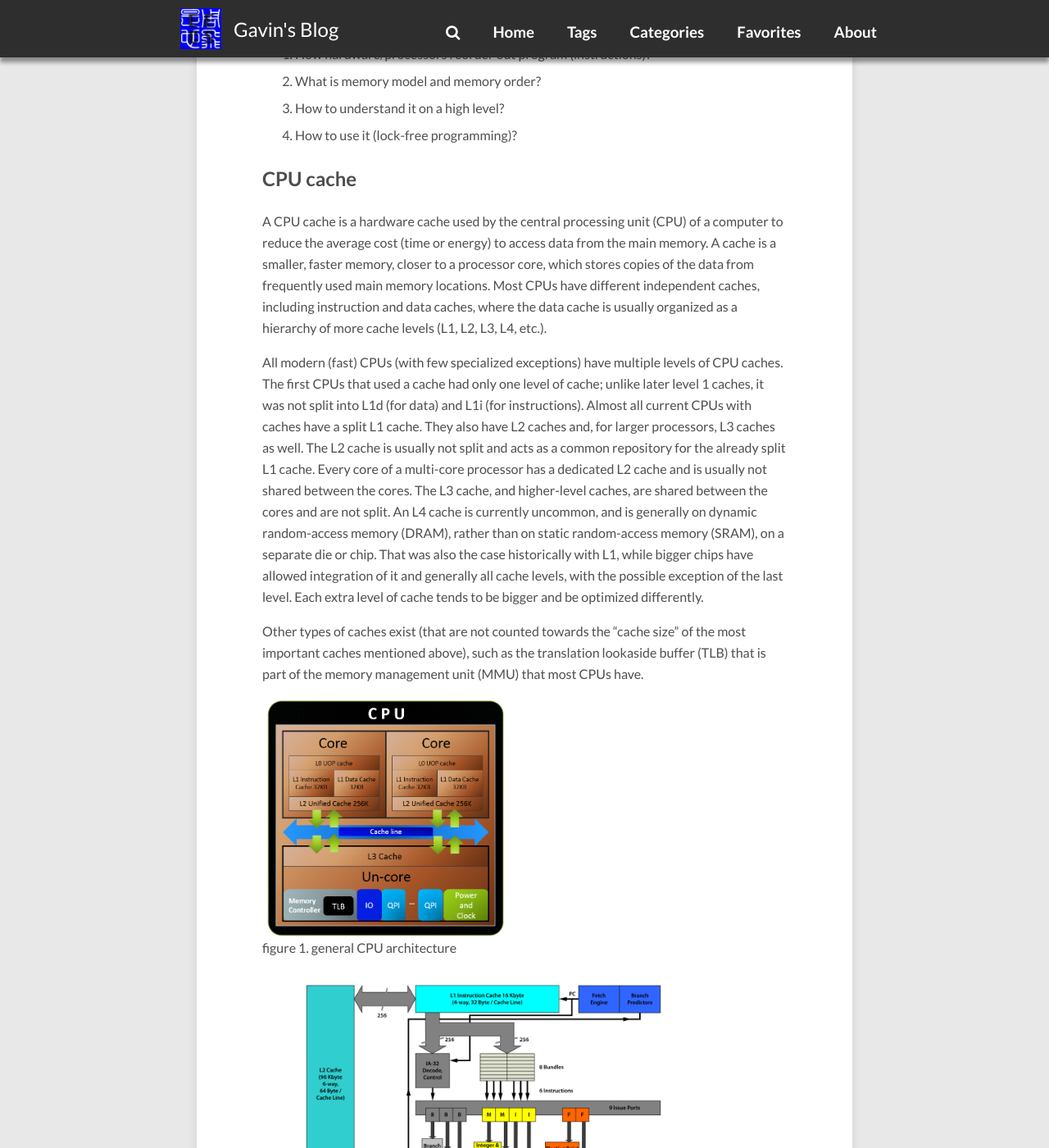
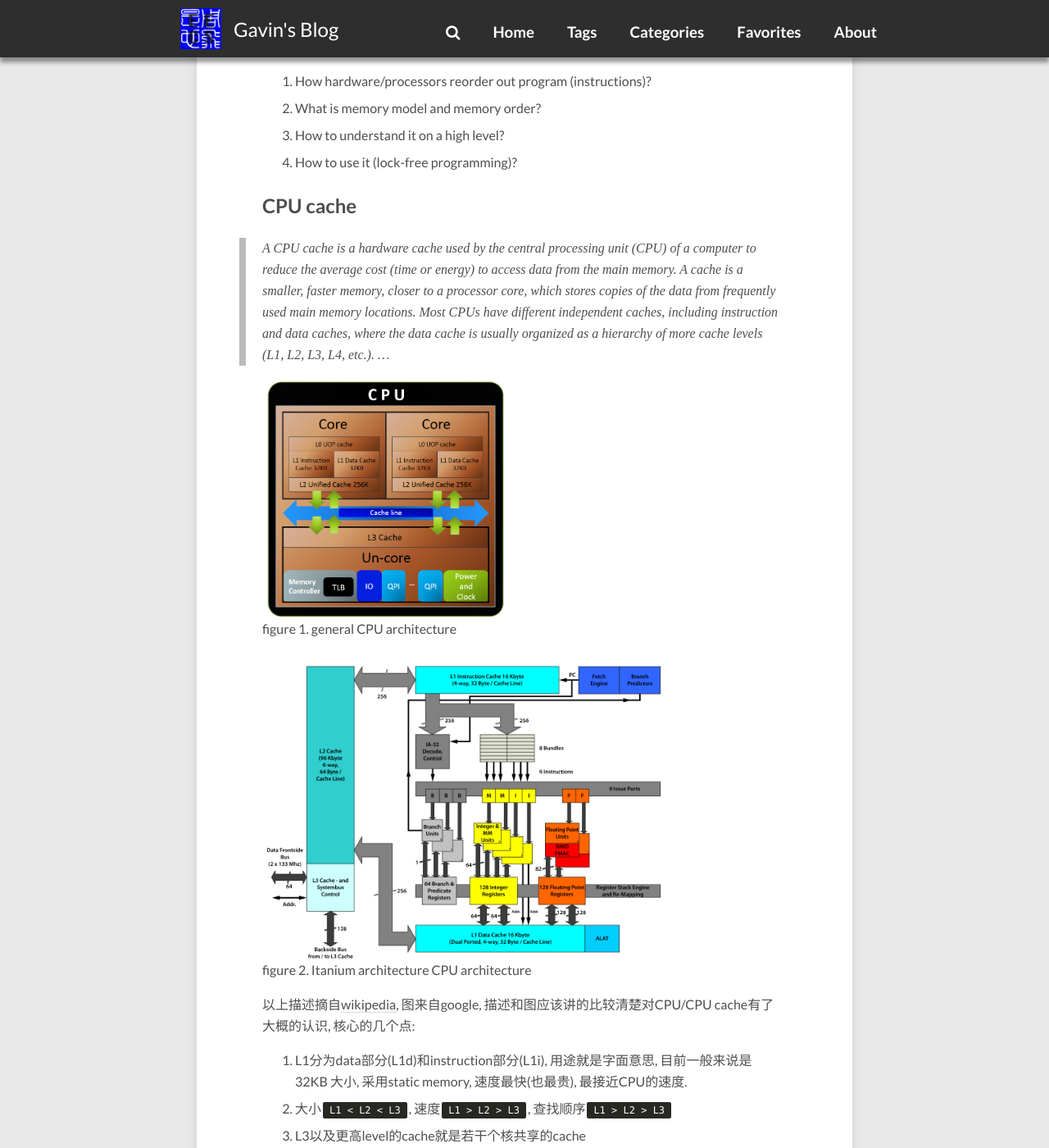
Before and after one commit to gavinchou/gavinchou.github.io, a Jekyll site: the page built from _posts/2019-05-01-memory-ordering.md, in a window 1280 px wide and 1400 px high, scrolled down 1997 px. Shown: the whole window at 82% size. Built offline with Jekyll 4.4.1, drawn with Linux system fonts in a browser that asks for light colours; comment, search, counter and statistics services are not loaded; some of the changed text lies outside the part shown.

````diff
--- a/_posts/2019-05-01-memory-ordering.md
+++ b/_posts/2019-05-01-memory-ordering.md
@@ -29,34 +29,16 @@ This post covers the following questions
 <a name="CPU cache"/>
 ## CPU cache
 
-A CPU cache is a hardware cache used by the central processing unit (CPU) of
-a computer to reduce the average cost (time or energy) to access data from the
-main memory. A cache is a smaller, faster memory, closer to a processor core,
-which stores copies of the data from frequently used main memory locations. Most
-CPUs have different independent caches, including instruction and data caches,
-where the data cache is usually organized as a hierarchy of more cache levels
-(L1, L2, L3, L4, etc.).
+> A CPU cache is a hardware cache used by the central processing unit (CPU) of a
+> computer to reduce the average cost (time or energy) to access data from the
+> main memory. A cache is a smaller, faster memory, closer to a processor core,
+> which stores copies of the data from frequently used main memory locations.
+> Most CPUs have different independent caches, including instruction and data
+> caches, where the data cache is usually organized as a hierarchy of more cache
+> levels (L1, L2, L3, L4, etc.).
+> ...
+
 <!-- more -->
-
-All modern (fast) CPUs (with few specialized exceptions) have multiple levels
-of CPU caches. The first CPUs that used a cache had only one level of cache;
-unlike later level 1 caches, it was not split into L1d (for data) and L1i (for
-instructions). Almost all current CPUs with caches have a split L1 cache. They
-also have L2 caches and, for larger processors, L3 caches as well. The L2 cache
-is usually not split and acts as a common repository for the already split L1
-cache. Every core of a multi-core processor has a dedicated L2 cache and is
-usually not shared between the cores. The L3 cache, and higher-level caches, are
-shared between the cores and are not split. An L4 cache is currently uncommon,
-and is generally on dynamic random-access memory (DRAM), rather than on static
-random-access memory (SRAM), on a separate die or chip. That was also the case
-historically with L1, while bigger chips have allowed integration of it and
-generally all cache levels, with the possible exception of the last level. Each
-extra level of cache tends to be bigger and be optimized differently.
-
-Other types of caches exist (that are not counted towards the "cache size" of
-the most important caches mentioned above), such as the translation lookaside
-buffer (TLB) that is part of the memory management unit (MMU) that most CPUs
-have.
 
 <img src="/images/memory-ordering/cpu_structure.png" width="300"/>
 <a name="figure 1"/>figure 1. general CPU architecture
@@ -77,23 +59,23 @@ have.
 
 ### Cache line
 
-Data is transferred between memory and cache in blocks of fixed size, called
-cache lines or cache blocks. When a cache line is copied from memory into the
-cache, a cache entry is created. The cache entry will include the copied data as
-well as the requested memory location (called a tag).
+> Data is transferred between memory and cache in blocks of fixed size, called
+> cache lines or cache blocks. When a cache line is copied from memory into the
+> cache, a cache entry is created. The cache entry will include the copied data
+> as well as the requested memory location (called a tag).
 
 Cache row entries usually have the following structure:
 
 ```
-+---------+---+-------------+
-|flag bits|tag|data block(s)|
-+---------+---+-------------+
++---------------+---------+-------------------+
+|   flag bits   |   tag   |   data block(s)   |
++---------------+---------+-------------------+
 ```
 
 The data block (cache line) contains the actual data fetched from the main
 memory.
 
-<img src="/images/memory-ordering/cpu_cache_line.png" width="300"/>
+<img src="/images/memory-ordering/cpu_cache_line.png" width="400"/>
 <a name="figure 3"/>figure 3. CPU cache line
 
 <img src="/images/memory-ordering/cpu_cache_line_data_layout.jpg" width="500"/>
@@ -126,19 +111,19 @@ cache line的实现是比较有意思的, 如上所述, 这里都是硬件电路
 
 ### Replacement policies
 
-To make room for the new entry on a cache miss, the cache may have to evict one
-of the existing entries. The heuristic it uses to choose the entry to evict is
-called the replacement policy. The fundamental problem with any replacement
-policy is that it must predict which existing cache entry is least likely to be
-used in the future. Predicting the future is difficult, so there is no perfect
-method to choose among the variety of replacement policies available. One
-popular replacement policy, least-recently used (LRU), replaces the least
-recently accessed entry.
-
-Marking some memory ranges as non-cacheable can improve performance, by avoiding
-caching of memory regions that are rarely re-accessed. This avoids the overhead
-of loading something into the cache without having any reuse. Cache entries may
-also be disabled or locked depending on the context.
+> To make room for the new entry on a cache miss, the cache may have to evict
+> one of the existing entries. The heuristic it uses to choose the entry to
+> evict is called the replacement policy. The fundamental problem with any
+> replacement policy is that it must predict which existing cache entry is least
+> likely to be used in the future. Predicting the future is difficult, so there
+> is no perfect method to choose among the variety of replacement policies
+> available. One popular replacement policy, least-recently used (LRU), replaces
+> the least recently accessed entry.
+
+> Marking some memory ranges as non-cacheable can improve performance, by
+> avoiding caching of memory regions that are rarely re-accessed. This avoids
+> the overhead of loading something into the cache without having any reuse.
+> Cache entries may also be disabled or locked depending on the context.
 
 一般来说就是CPU cache很小, 比较好的CPU总共才几十MB, 能mirror(映射)的内存非常有限
 , 需要在后续有新 的内存要进到cache line按需将之前的一些cache line替换掉, 常用的
@@ -146,19 +131,19 @@ also be disabled or locked depending on the context.
 
 ### Write policies
 
-If data is written to the cache, at some point it must also be written to main
-memory; the timing of this write is known as the write policy. In a
-write-through cache, every write to the cache causes a write to main memory.
-Alternatively, in a write-back or copy-back cache, writes are not immediately
-mirrored to the main memory, and the cache instead tracks which locations have
-been written over, marking them as dirty. The data in these locations is written
-back to the main memory only when that data is evicted from the cache. For this
-reason, a read miss in a write-back cache may sometimes require two memory
-accesses to service: one to first write the dirty location to main memory, and
-then another to read the new location from memory. Also, a write to a main
-memory location that is not yet mapped in a write-back cache may evict an
-already dirty location, thereby freeing that cache space for the new memory
-location.
+> If data is written to the cache, at some point it must also be written to main
+> memory; the timing of this write is known as the write policy. In a
+> write-through cache, every write to the cache causes a write to main memory.
+> Alternatively, in a write-back or copy-back cache, writes are not immediately
+> mirrored to the main memory, and the cache instead tracks which locations have
+> been written over, marking them as dirty. The data in these locations is
+> written back to the main memory only when that data is evicted from the cache.
+> For this reason, a read miss in a write-back cache may sometimes require two
+> memory accesses to service: one to first write the dirty location to main
+> memory, and then another to read the new location from memory. Also, a write
+> to a main memory location that is not yet mapped in a write-back cache may
+> evict an already dirty location, thereby freeing that cache space for the new
+> memory location.
 
 因为CPU各个core和内存之间存在cache, 这里就涉及到cache line变更之后何时
 写到内存里, 简单的办法是更新cache line的时候就直接往内存里更新对应数据(不考虑
@@ -718,7 +716,7 @@ are guaranteed.
 > prevent memory reordering of the read-acquire with any read or write operation
 > that follows it in program order.
 
-<img src="media/memory-ordering/acquire_semantics.png" width="500"/>
+<img src="/images/memory-ordering/acquire_semantics.png" width="500"/>
 
 `acquire`和`release`是配对的, 硬件层面, 这个语义(也许是一条CPU
 instruction)在执行 这个"指令"之后, 在这个"指令"之后的所有内存的load操作都看到的
@@ -742,7 +740,7 @@ instruction)在执行 这个"指令"之后, 在这个"指令"之后的所有内
 > prevent memory reordering of the write-release with any read or write
 > operation that precedes it in program order.
 
-<img src="media/memory-ordering/release_semantics.png" width="500"/>
+<img src="/images/memory-ordering/release_semantics.png" width="500"/>
 
 `release samentic`和字面意思很像.
 硬件层面, 这个语义(也许是一条CPU instruction)在执行这个
````
Also changed, not shown: other parts of _posts/2019-05-01-memory-ordering.md (+24 -8 lines).
